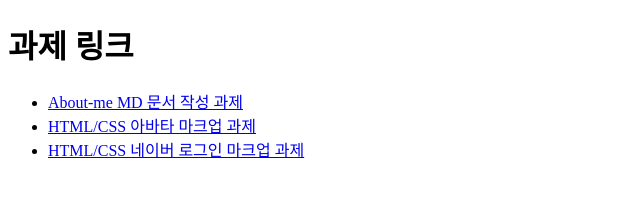
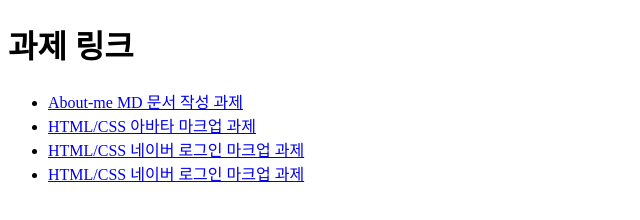
Before and after one commit to llhyeon/homework, a plain HTML site: page index.html in a window 1280 px wide. Shown: the whole page, without its empty margins (0-640 px from the left). Drawn offline with Linux system fonts and the light colour scheme.

Commit message:
index 파일 업데이트

```diff
--- a/index.html
+++ b/index.html
@@ -11,6 +11,7 @@
       <li><a href="https://github.com/llhyeon/homework/blob/main/md/about-me.md">About-me MD 문서 작성 과제</a></li>
       <li><a href="./avatars/avatars.html">HTML/CSS 아바타 마크업 과제</a></li>
       <li><a href="./login/login.html">HTML/CSS 네이버 로그인 마크업 과제</a></li>
+      <li><a href="./apple/apple.html">HTML/CSS 네이버 로그인 마크업 과제</a></li>
     </ul>
   </body>
 </html>
```
